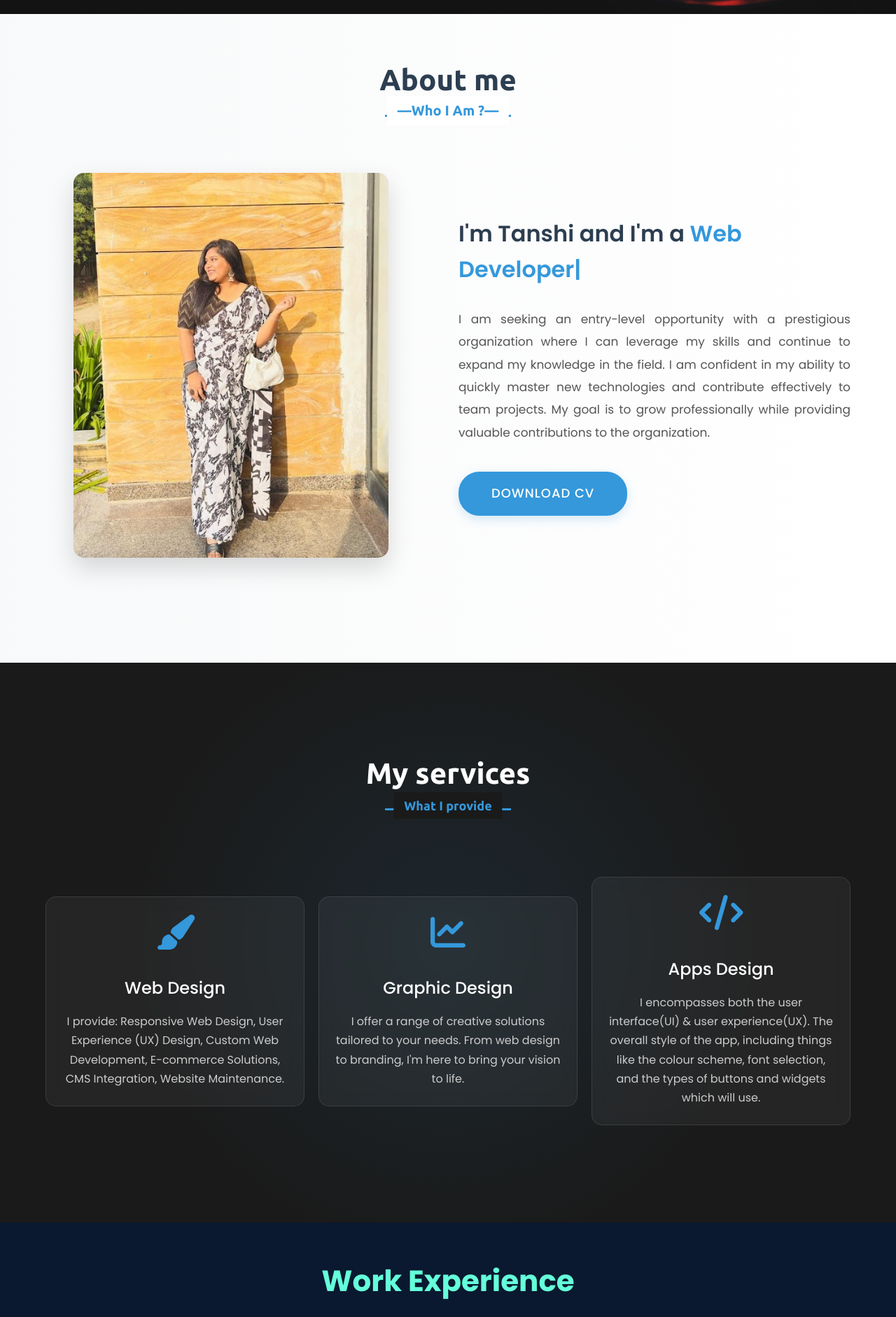
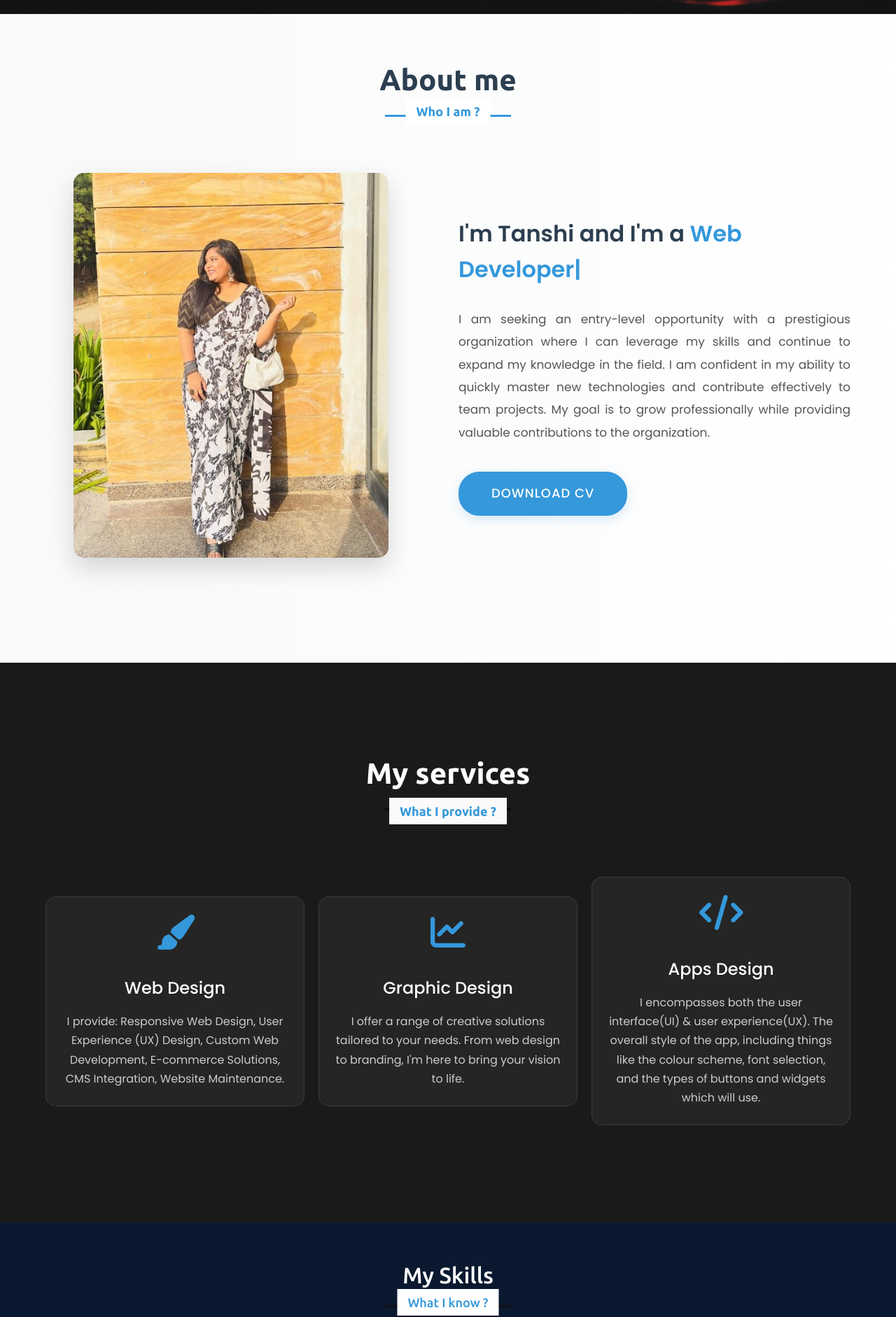
Before and after one commit to tanshi2003/Portfolio, a React (Create React App) app: page / in a window 1280 px wide. Shown: the part 780-2662 px from the top of the page at 70% size. Built offline with nearby package versions, Linux system fonts and the light colour scheme.

Commit message:
responsive

```diff
--- a/src/App.css
+++ b/src/App.css
@@ -337,11 +337,11 @@ section .title::after{
 }
 
 .about .title::after {
-    content: "—Who I Am ?—";
+    content: "Who I am ?";
     position: absolute;
     bottom: -12px;
     left: 50%;
-    font-size: 20px;
+    font-size: 18px;
     color: #3498db;
     padding: 5px 15px;
     background: #ffffff;
@@ -434,14 +434,14 @@ section .title::after{
     overflow: hidden;
 }
 
-.services::before {
+/* .services::before {
     content: '';
     position: absolute;
     width: 100%;
     height: 100%;
     background: radial-gradient(circle at 50% 50%, rgba(52, 152, 219, 0.1), transparent 60%);
     pointer-events: none;
-}
+} */
 
 .services .title {
     font-size: 42px;
@@ -461,19 +461,19 @@ section .title::after{
     left: 50%;
     width: 180px;
     height: 3px;
-    background: #3498db;
+    background: #080808;
     transform: translateX(-50%);
 }
 
 .services .title::after {
-    content: "What I provide";
+    content: "What I provide ?";
     position: absolute;
-    bottom: -12px;
+    bottom: -20px;
     left: 50%;
     font-size: 18px;
     color: #3498db;
     padding: 5px 15px;
-    background: #1a1a1a;
+    background: #fcfafa;
     transform: translateX(-50%);
 }
 
@@ -565,10 +565,21 @@ section .title::after{
 
 .skills .title {
     font-size: 32px;
-    color: #64ffda;
+    color: #ffffff;
     margin-bottom: 40px;
     text-align: center;
     position: relative;
+}
+.skills .title::after {
+    content: "What I know ?";
+    position: absolute;
+    bottom: -12px;
+    left: 50%;
+    font-size: 18px;
+    color: #3498db;
+    padding: 5px 15px;
+    background: #ffffff;
+    transform: translateX(-50%);
 }
 
 .main-container {
@@ -1031,6 +1042,7 @@ section .title::after{
 }
 .projects .title::after {
   background: #f1f1f1;
+  color: #3498db;
   content: "What I Did ?";
 }
 
--- a/src/components/Skills.js
+++ b/src/components/Skills.js
@@ -56,12 +56,14 @@ const Skills = () => {
   return (
     <section className="skills" id="skills">
       <div className="work-experience-section">
+        <h1 className="title">My Skills</h1>
         <div className="container">
           <motion.div
             initial={{ opacity: 0, y: 20 }}
             animate={inView ? { opacity: 1, y: 0 } : { opacity: 0, y: 20 }}
             transition={{ duration: 0.6 }}
-          >            <h2 className="work-exp-title">Work Experience</h2>
+          >
+           <h2 className="work-exp-title">Work Experience</h2>
             <div className="work-exp-card">
               <h3 className="role-title">
                 <i className="fas fa-briefcase"></i>
```
